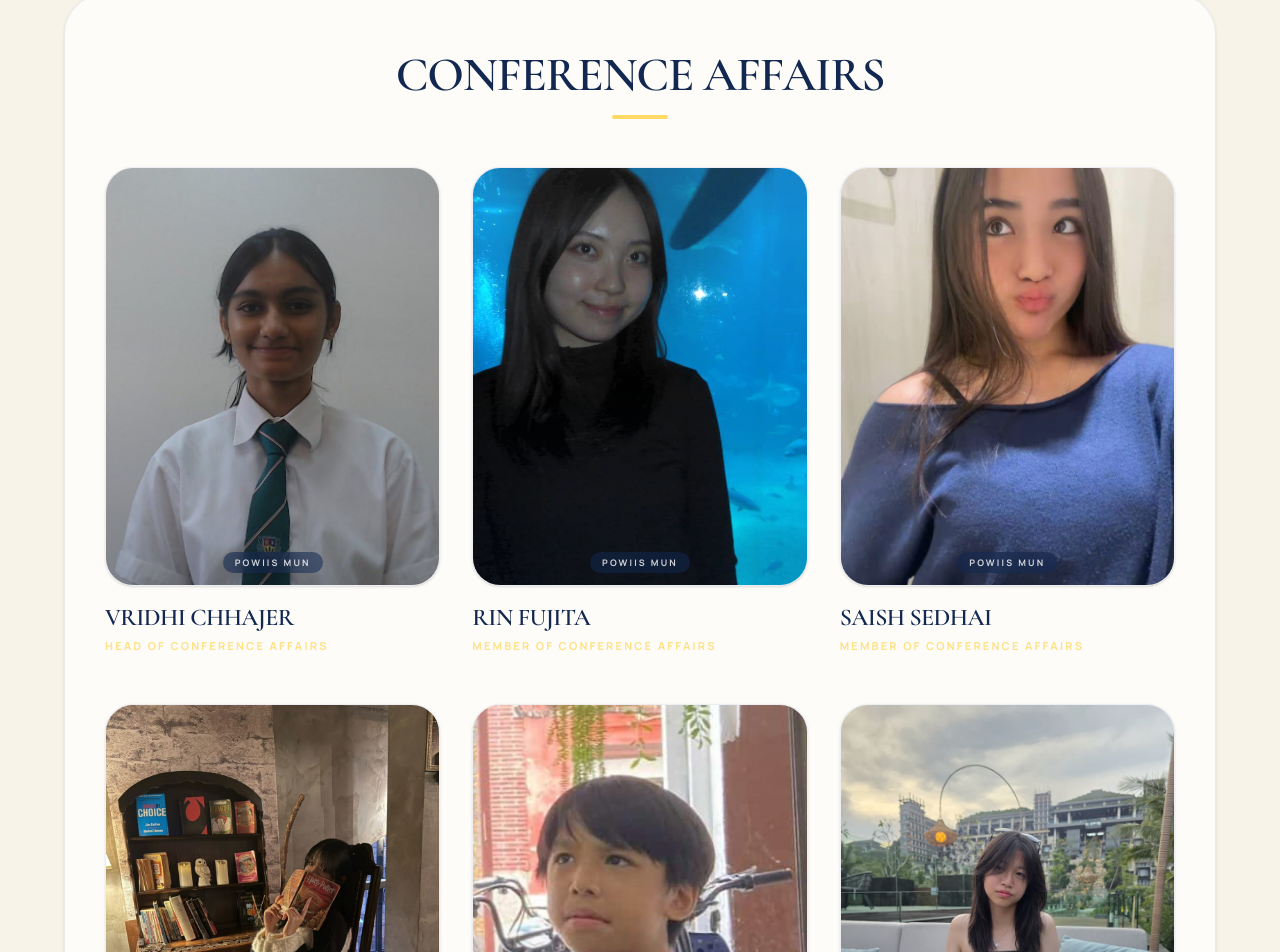
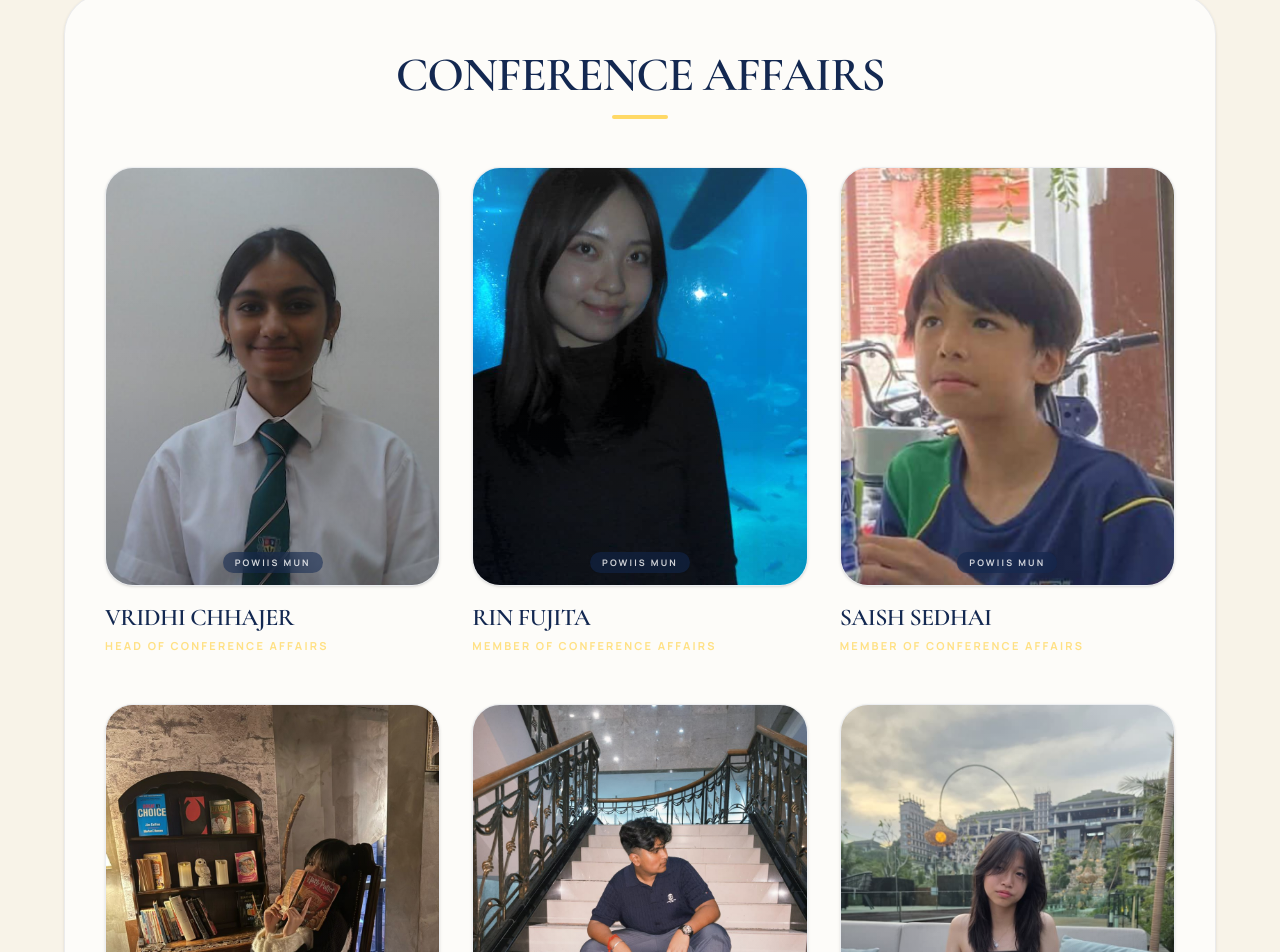
Before and after one commit to vyncuslim/powiis-mun-2027, a React (Vite) app: page /team in a window 1280 px wide. Shown: the part 1059-2011 px from the top of the page. Built offline with nearby package versions, Linux system fonts and the light colour scheme.

Commit message:
fix: correct Wei Jun and Saish Sedhai team photos

```diff
--- a/src/constants.ts
+++ b/src/constants.ts
@@ -177,7 +177,7 @@ export const SECRETARIAT: TeamMember[] = [
     name: 'Saish Sedhai',
     position: 'member of conference affairs',
     quote: "Don't be sorry be better",
-    image: '/team/saisa-sedhai.jpeg',
+    image: '/team/saish-sedhai.jpeg',
     category: 'Conference',
   },
   {
```
Also changed, not shown: public/team/saish-sedhai.jpeg (added), public/team/wei-jun.jpeg.
